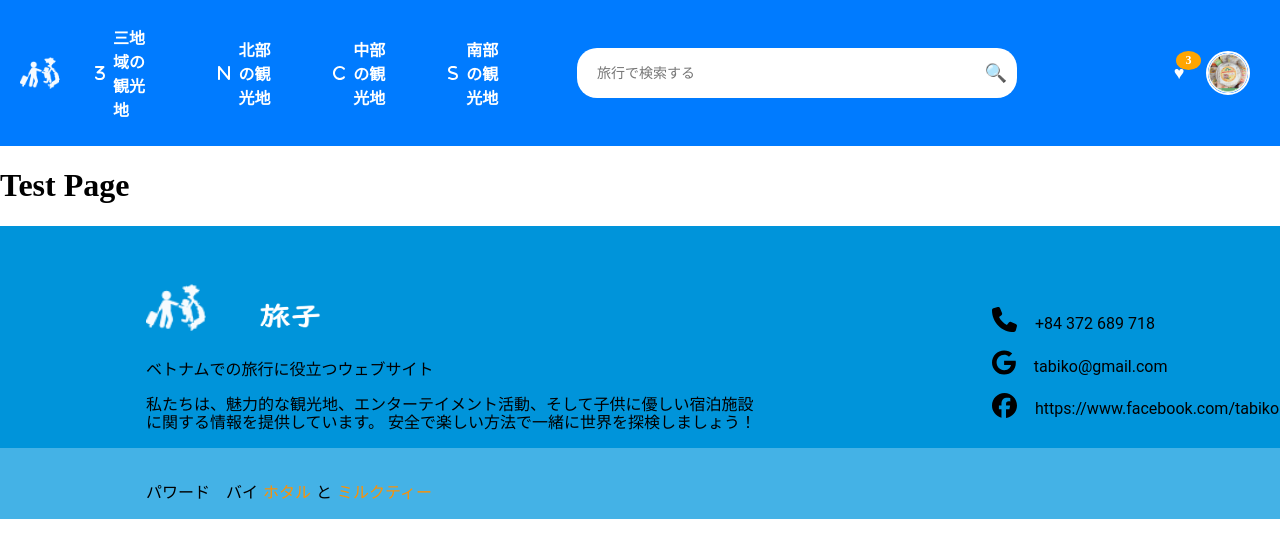
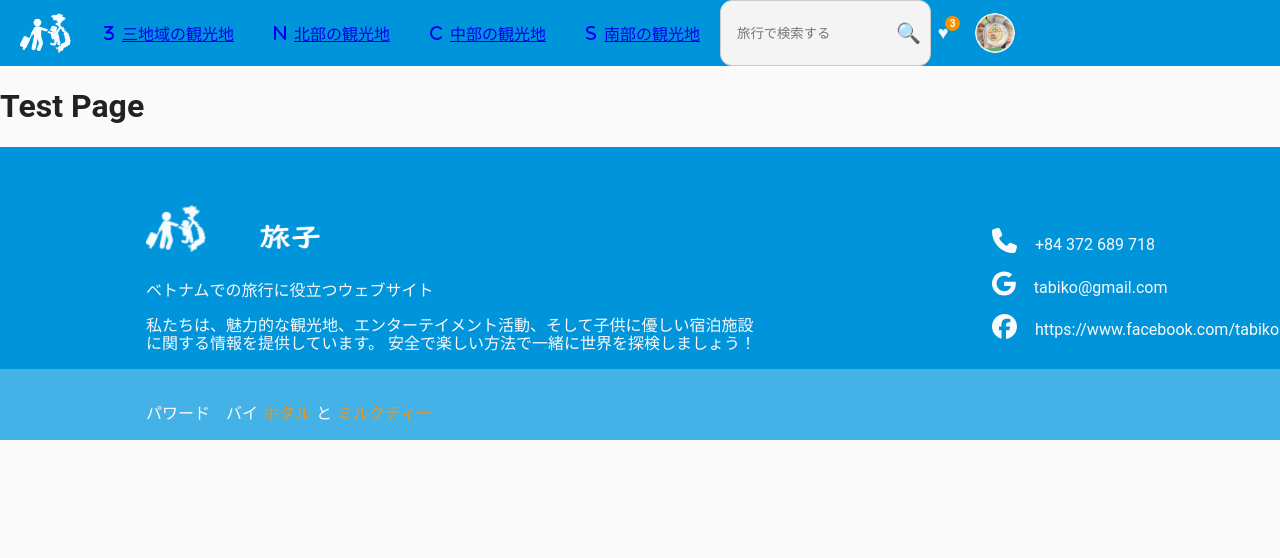
Before and after one commit to Kuwado/Ryoshi-Frontend, a React (Create React App) app: page /testpage in a window 1280 px wide. Shown: the top 558 px of the page. Built offline with nearby package versions, Linux system fonts and the light colour scheme.

Commit message:
Change the CSS of header and global

```diff
--- a/src/components/header.css
+++ b/src/components/header.css
@@ -9,6 +9,14 @@
     position: relative;
   }
 
+/*TTA them code cho nay ne*/
+  #header .container-fluid {
+    display: flex; /* Sử dụng Flexbox */
+    align-items: center; /* Căn giữa các thành phần theo chiều dọc */
+    justify-content: space-between; /* Phân bổ khoảng cách giữa các thành phần */
+    flex-wrap: nowrap; /* Không cho các phần tử xuống hàng */
+}
+
   .logo {
     width: 64px;
     height: 40px;
@@ -16,10 +24,13 @@
     filter: brightness(1.2);
   }
 
+/*Day nua ne*/
   .menu {
     display: flex;
     gap: 0;
     height: 100%;
+    justify-content: center;
+    flex-grow: 1;
   }
 
   .menu-item {
@@ -93,7 +104,10 @@
     object-fit: cover;
   }
 
+  /*Day nua*/
   .search-container {
+    display: flex;
+    align-items: center;
     position: relative;
     transition: all 0.3s ease;
   }
@@ -119,6 +133,13 @@
     transform: translateY(-50%);
     font-size: 20px;
     cursor: pointer;
+  }
+
+  /*Day nua nhe*/
+  .user-section {
+    display: flex;
+    align-items: center;
+    gap: 20px;
   }
 
   @media (max-width: 1096px) {
@@ -195,97 +216,3 @@
       height: 35px;
     }
   }
-
-  #header {
-    background-color: #007bff; /* Màu nền xanh dương */
-    padding: 10px 20px; /* Khoảng cách trên/dưới và trái/phải */
-    color: white; /* Màu chữ */
-}
-
-#header .container-fluid {
-    display: flex; /* Sử dụng Flexbox */
-    align-items: center; /* Căn giữa các thành phần theo chiều dọc */
-    justify-content: space-between; /* Phân bổ khoảng cách giữa các thành phần */
-}
-
-.logo {
-    width: 50px; /* Kích thước logo */
-    height: auto; /* Tỷ lệ tự động */
-}
-
-.menu {
-    flex-grow: 1; /* Mở rộng menu */
-    display: flex;
-    align-items: center; /* Căn giữa menu theo chiều dọc */
-    gap: 10px; /* Khoảng cách giữa các mục menu */
-}
-
-.menu a {
-    color: white; /* Màu chữ menu */
-    font-size: 16px; /* Kích thước chữ menu */
-    font-weight: bold; /* Chữ đậm */
-    text-decoration: none; /* Xóa gạch chân */
-    padding: 5px 5px; /* Khoảng cách padding trong từng menu */
-    border-radius: 4px; /* Bo góc */
-}
-
-.menu a:hover, .menu a.active {
-    background-color: orange; /* Màu nền khi chọn hoặc hover */
-}
-
-.search-container {
-    display: flex;
-    align-items: center; /* Căn giữa các thành phần */
-    background-color: white; /* Nền trắng cho ô tìm kiếm */
-    border-radius: 20px; /* Bo tròn ô tìm kiếm */
-    padding: 5px 10px; /* Khoảng cách trong ô tìm kiếm */
-    gap: 10px; /* Khoảng cách giữa input và icon */
-    margin-left: 50px; /* Khoảng cách với menu */
-    margin-right: 150px; /* Khoảng cách với user section */
-}
-
-.search-bar {
-    border: none; /* Xóa viền */
-    outline: none; /* Xóa outline */
-    width: 400px; /* Chiều rộng ô tìm kiếm */
-    font-size: 14px; /* Kích thước chữ */
-}
-
-.icon-search {
-    color: gray; /* Màu biểu tượng tìm kiếm */
-    font-size: 18px; /* Kích thước biểu tượng */
-    cursor: pointer; /* Con trỏ chuột dạng tay khi hover */
-}
-
-.user-section {
-    display: flex;
-    align-items: center; /* Căn giữa các thành phần trong mục người dùng */
-    gap: 15px; /* Khoảng cách giữa biểu tượng tim và avatar */
-    margin-left: auto !important; /* Đẩy sang phải */
-}
-
-.icon-heart {
-    position: relative;
-    font-size: 18px; /* Kích thước biểu tượng tim */
-    color: white; /* Màu trắng */
-    cursor: pointer;
-}
-
-.heart-bubble {
-    position: absolute;
-    top: -10px;
-    right: -10px;
-    background-color: orange; /* Nền bong bóng */
-    color: white; /* Chữ trắng */
-    font-size: 12px; /* Kích thước chữ */
-    border-radius: 50%; /* Bo tròn */
-    padding: 2px 5px; /* Kích thước bong bóng */
-}
-
-.avatar {
-    width: 40px; /* Kích thước avatar */
-    height: 40px;
-    border-radius: 50%; /* Bo tròn avatar */
-    border: 2px solid white; /* Đường viền trắng */
-    margin-right: 10px; /* Khoảng cách với biểu tượng tim */
-}
--- a/src/index.js
+++ b/src/index.js
@@ -1,6 +1,7 @@
 import React from "react";
 import ReactDOM from "react-dom/client";
 import App from "./App";
+import "./index.css";
 
 const root = ReactDOM.createRoot(document.getElementById("root"));
 root.render(
```
